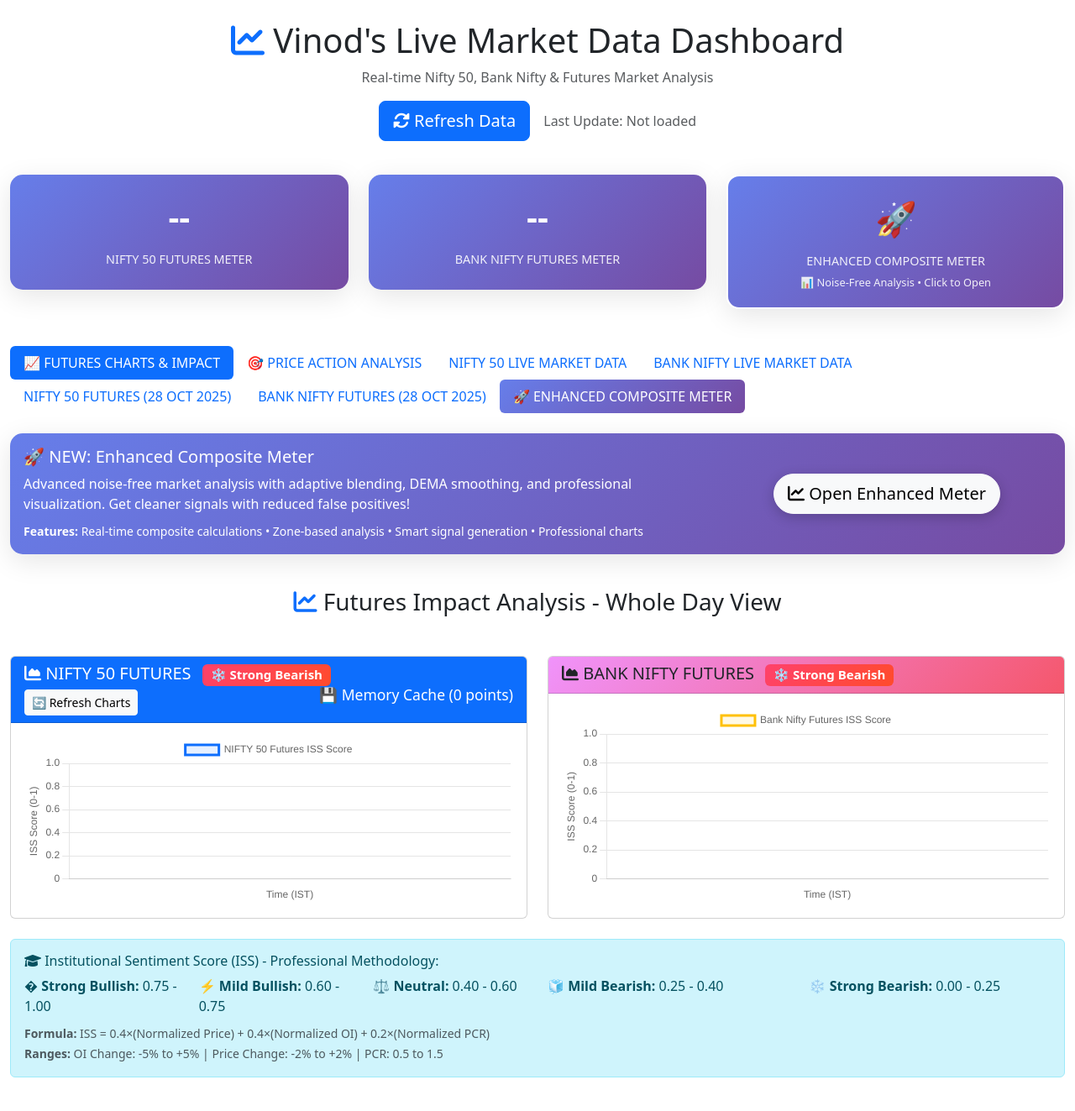
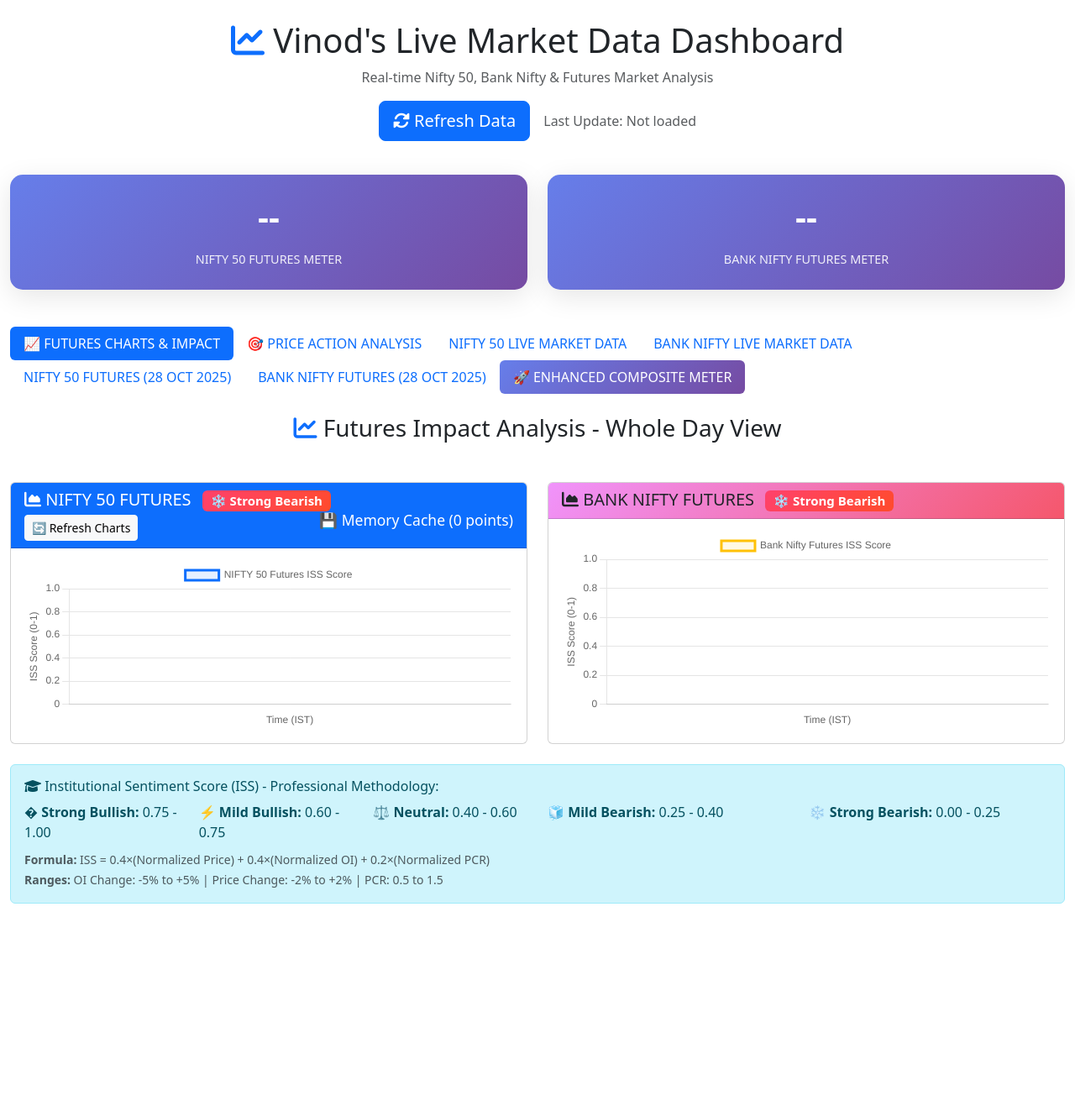
Before and after one commit to vinodvhinthada/instituianal_data_historical, a Flask app: page / in a window 1280 px wide. Shown: the whole page at 84% size. After the commit the page ends 1076 px from the top, so only its background shows below. Run offline with Flask 3, Linux system fonts and the light colour scheme; data that the repository does not hold is empty; some libraries are stand-ins or nearby versions.

Commit message:
Add files via upload

```diff
--- a/templates/index.html
+++ b/templates/index.html
@@ -110,25 +110,18 @@
 
         <!-- Meter Cards -->
         <div class="row mb-4">
-            <div class="col-md-4">
+            <div class="col-md-6">
                 <div class="meter-card" id="niftyMeter">
                     <div class="meter-value">--</div>
                     <div class="meter-status">NIFTY 50 FUTURES METER</div>
                     <div class="meter-action" style="font-size: 0.8em; margin-top: 5px; opacity: 0.9;"></div>
                 </div>
             </div>
-            <div class="col-md-4">
+            <div class="col-md-6">
                 <div class="meter-card" id="bankMeter">
                     <div class="meter-value">--</div>
                     <div class="meter-status">BANK NIFTY FUTURES METER</div>
                     <div class="meter-action" style="font-size: 0.8em; margin-top: 5px; opacity: 0.9;"></div>
-                </div>
-            </div>
-            <div class="col-md-4">
-                <div class="meter-card" id="enhancedMeter" onclick="window.open('/enhanced-meter', '_blank')" style="cursor: pointer; background: linear-gradient(135deg, #667eea 0%, #764ba2 100%); transition: transform 0.2s; border: 2px solid #fff;" onmouseover="this.style.transform='scale(1.05)'" onmouseout="this.style.transform='scale(1)'">
-                    <div class="meter-value">🚀</div>
-                    <div class="meter-status">ENHANCED COMPOSITE METER</div>
-                    <div class="meter-action" style="font-size: 0.8em; margin-top: 5px; opacity: 0.9;">📊 Noise-Free Analysis • Click to Open</div>
                 </div>
             </div>
         </div>
@@ -171,26 +164,6 @@
                 </button>
             </li>
         </ul>
-
-        <!-- Enhanced Meter Highlight -->
-        <div class="row mb-4">
-            <div class="col-12">
-                <div class="alert alert-info" style="background: linear-gradient(135deg, #667eea 0%, #764ba2 100%); color: white; border: none; border-radius: 15px; box-shadow: 0 8px 32px rgba(0,0,0,0.1);">
-                    <div class="row align-items-center">
-                        <div class="col-md-8">
-                            <h5 class="alert-heading mb-2">🚀 NEW: Enhanced Composite Meter</h5>
-                            <p class="mb-2">Advanced noise-free market analysis with adaptive blending, DEMA smoothing, and professional visualization. Get cleaner signals with reduced false positives!</p>
-                            <small><strong>Features:</strong> Real-time composite calculations • Zone-based analysis • Smart signal generation • Professional charts</small>
-                        </div>
-                        <div class="col-md-4 text-center">
-                            <button class="btn btn-light btn-lg" onclick="window.open('/enhanced-meter', '_blank')" style="border-radius: 25px; box-shadow: 0 4px 15px rgba(0,0,0,0.2);">
-                                <i class="fas fa-chart-line"></i> Open Enhanced Meter
-                            </button>
-                        </div>
-                    </div>
-                </div>
-            </div>
-        </div>
 
         <!-- Tab Content -->
         <div class="tab-content" id="dataTabsContent">
```
